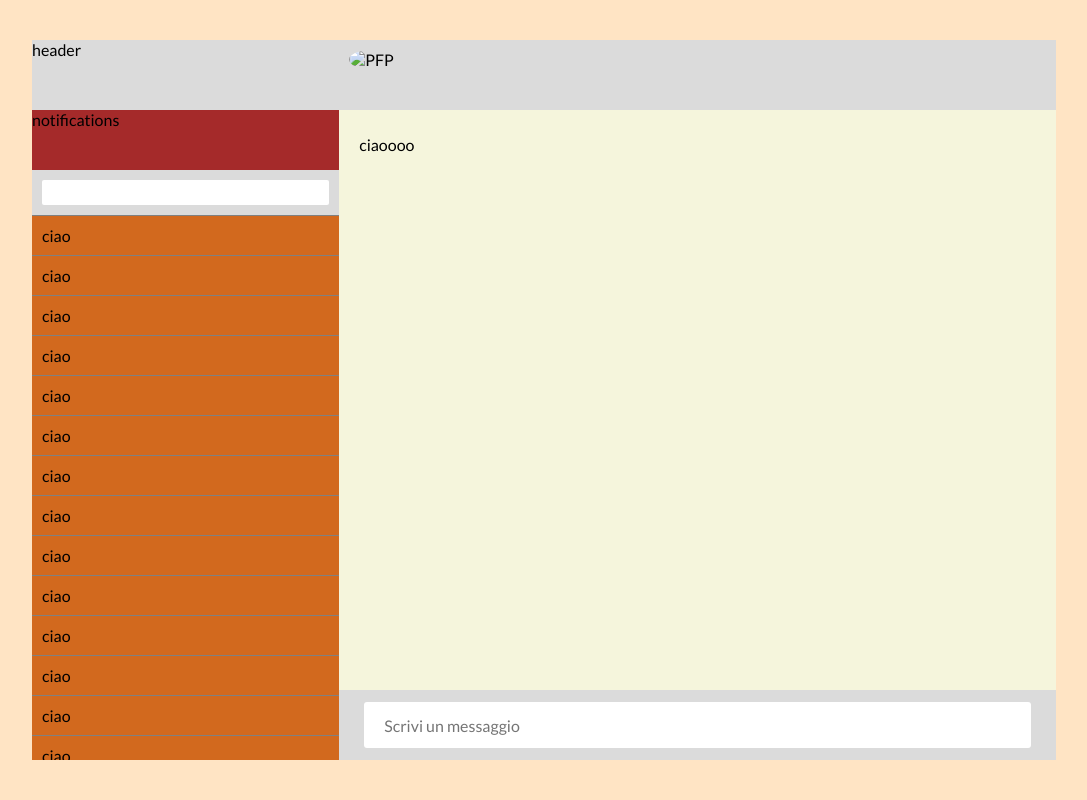
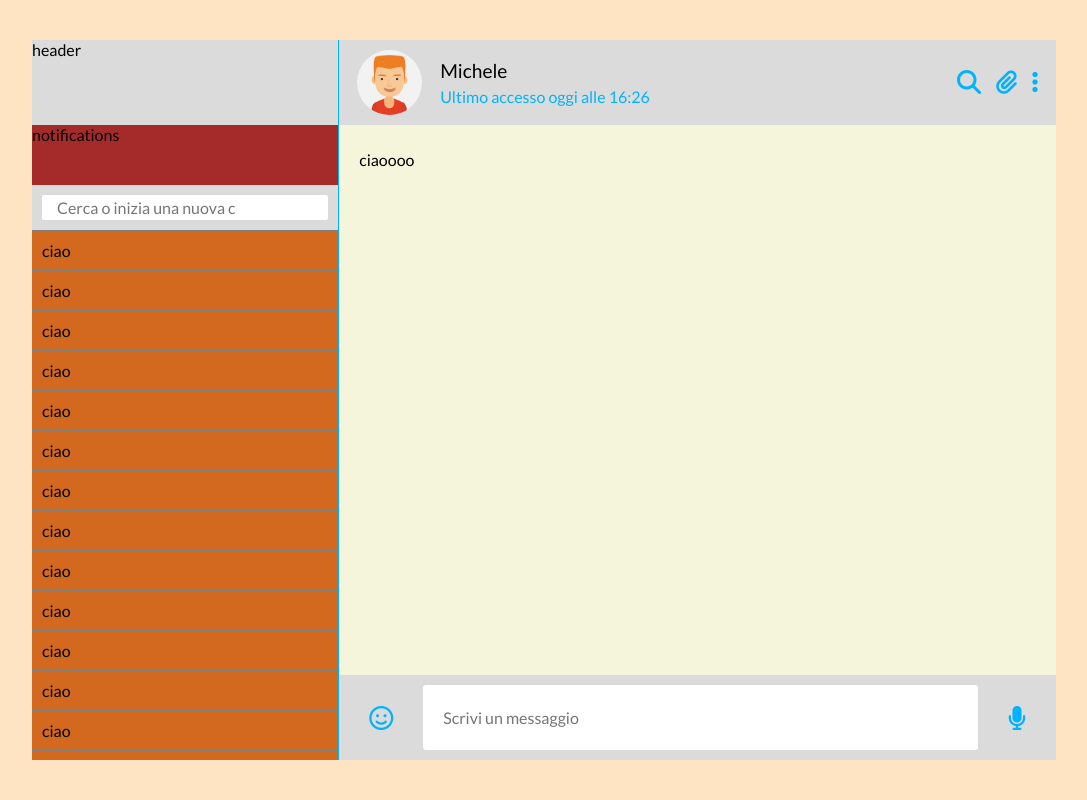
Before and after one commit to gianluigiricciolio/html-css-boolzapp, a plain HTML site: page index.html in a window 1280 px wide. Shown: the whole page, without its empty margins (96-1183 px from the left). Drawn offline with Linux system fonts and the light colour scheme.

Commit message:
[UPD] styled header

```diff
--- a/css/_partials/common.css
+++ b/css/_partials/common.css
@@ -13,6 +13,7 @@ header{
 
 .chats img, header img{
     border-radius: 50%;
+    max-height: 65px;
 }
 
 .main-container{
@@ -37,14 +38,33 @@ header{
     height: var(--header-height);
     background-color: var(--primary-color);
     padding: 12px 25px;
+    width:100%;
+}
+
+.input-box button{
+    display:none;
 }
 
 .text-box{
+    width: 100%;
     height:100%;
     border-radius: 3px;
     padding:10px 20px;
 }
 
+.contact-info{
+    margin-left:18px;
+}
+
+.contact-name{
+    font-size: 1.2em;
+    color:black
+}
+
+.last-access{
+    font-size: 1em;
+    color:var(--secondary-color)
+}
 
 /* LAYOUT */
 
@@ -60,12 +80,16 @@ header{
 
 /* UTILITY */
 
-.max-width-650p{
+.max-width-450p{
     max-width: 450px;
 }
 
 .py-10p{
     padding:10px;
+}
+
+.py-10p15p{
+    padding:10px 18px;
 }
 
 .d-flex{
@@ -80,6 +104,21 @@ header{
     align-items: center;
 }
 
+.gap-5p{
+    gap:5px;
+}
+
+.gap-15p{
+    gap:15px;
+}
+
+.justify-center{
+    justify-content: center;
+}
+
+.space-between{
+    justify-content: space-between;
+}
 
 .bg-white{
     background-color: white;
@@ -97,6 +136,7 @@ header{
         max-width: 75px;
         height:100%;
         overflow-y: hidden;
+        border-right:1px solid var(--secondary-color);
     }
 
     .chats{
@@ -131,7 +171,20 @@ header{
     .search-box{
         height:100%;
         border-radius: 2px;
-        padding:5px 15px;
+        padding:10px 15px;
+    }
+
+    .input-box{
+        padding:10px 0px;
+    }
+
+    .input-box button{
+        display:block;
+        padding: 12px 30px;
+    }
+
+    .fa-xl{
+        color: var(--secondary-color);
     }
 }
 
@@ -146,7 +199,7 @@ header{
     .sidebar{
         display: block;
         width:30%;
-        max-width: 100%;
+        max-width: 370px;
 
     }
 
--- a/css/_partials/variables.css
+++ b/css/_partials/variables.css
@@ -1,4 +1,5 @@
 :root{
-    --header-height:70px;
+    --header-height:85px;
     --primary-color:rgb(219, 219, 219);
+    --secondary-color:#00b3ff;
 }
--- a/index.html
+++ b/index.html
@@ -3,9 +3,12 @@
 <head>
     <meta charset="UTF-8">
     <meta name="viewport" content="width=device-width, initial-scale=1.0">
+    <!-- FONT -->
     <link rel="preconnect" href="https://fonts.googleapis.com">
     <link rel="preconnect" href="https://fonts.gstatic.com" crossorigin>
     <link href="https://fonts.googleapis.com/css2?family=Lato:ital,wght@0,100;0,300;0,400;0,700;0,900;1,100;1,300;1,400;1,700;1,900&display=swap" rel="stylesheet">
+    <!-- ICONS -->
+    <script src="https://kit.fontawesome.com/2e4bd0a474.js" crossorigin="anonymous"></script>
     <link rel="stylesheet" href="./css/style.css">
     <title>Boolzapp Web</title>
     <!-- APPROCCIO MOBILE FIRST -->
@@ -13,7 +16,7 @@
 <body>
     <!-- MAIN BOX -->
     <div class="main-container">
-        <div class="sidebar max-width-650p">
+        <div class="sidebar">
             <header>
                 header
             </header>
@@ -21,9 +24,10 @@
                 notifications
             </div>
             <div class="search">
-                <div class="search-box bg-white">
+                <div class="search-box bg-white d-flex align-center">
                     <div class="row align-center">
-                        <input class="reset" type="text">
+
+                        <input class="reset" type="text" placeholder="Cerca o inizia una nuova chat">
                     </div>
                 </div>
             </div>
@@ -63,18 +67,44 @@
         </div>
         <div class="content d-flex column-direction">
             <header>
-                <div class="row py-10p">
-                    <img src="" alt="PFP">
+                <div class="row py-10p15p space-between">
+                    <div class="d-flex">
+                        <img src="./img/avatar_1.jpg" alt="PFP">
+                        <div class="contact-info d-flex column-direction justify-center gap-5p">
+                            <div class="contact-name">
+                                Michele
+                            </div>
+                            <div class="last-access">
+                                Ultimo accesso oggi alle 16:26
+                            </div>
+                        </div>
+                    </div>
+
+
+                    <div class="action-icons d-flex">
+                        <div class="row align-center justify-centers gap-15p">
+                            <i class="fa-solid fa-magnifying-glass fa-xl"></i>
+                            <i class="fa-solid fa-paperclip fa-xl"></i>
+                            <i class="fa-solid fa-ellipsis-vertical fa-xl"></i>
+
+                        </div>
+                    </div>
                 </div>
             </header>
 
             <div class="chat-box">
                 ciaoooo
             </div>
-            <div class="input-box">
+            <div class="input-box d-flex">
+                <button class="emojis-btn reset">
+                    <i class="fa-regular fa-face-smile fa-xl"></i>
+                </button>
                 <div class="text-box bg-white d-flex align-center">
                     <input class="reset" type="text" placeholder="Scrivi un messaggio">
                 </div>
+                <button class="audio-btn reset">
+                    <i class="fa-solid fa-microphone fa-xl"></i>
+                </button>
             </div>
 
         </div>
```
